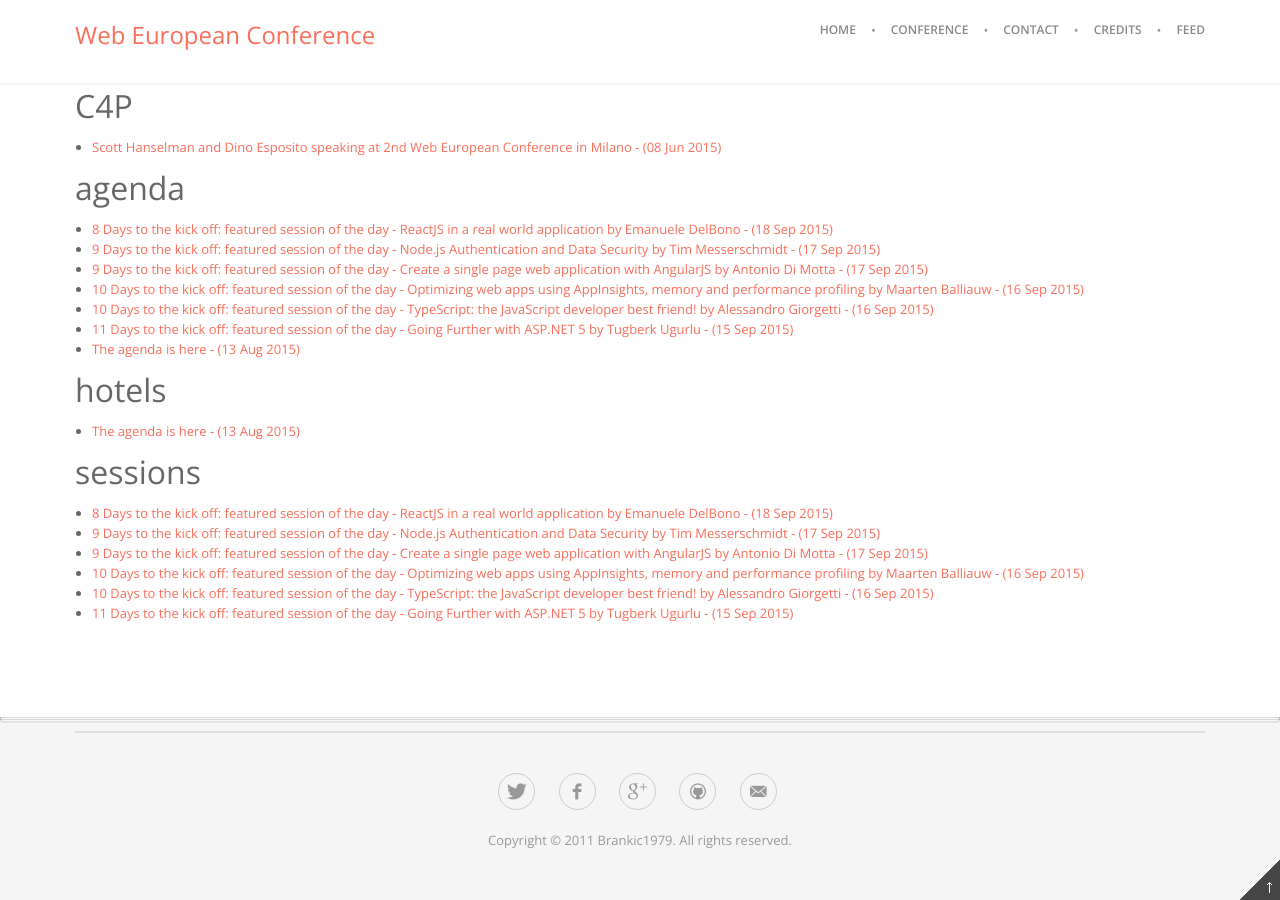
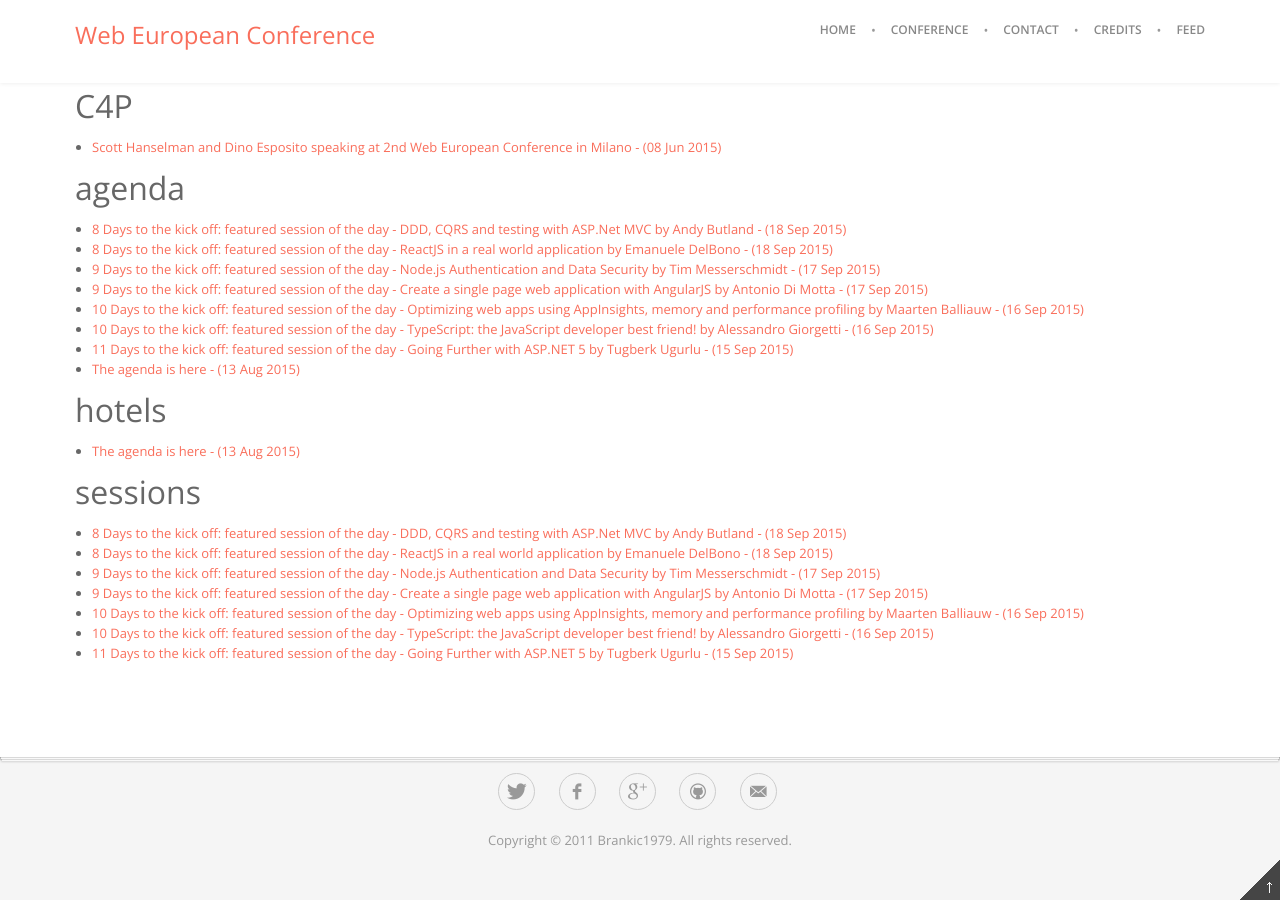
Before and after one commit to Web-European-Conference/blog, a Jekyll site: the page built from tag/index.html, in a window 1280 px wide and 900 px high, scrolled down 969 px. Built offline with Jekyll 4.4.1, drawn with Linux system fonts in a browser that asks for light colours; Markdown is read by kramdown in place of the engine named in the settings; comment, search, counter and statistics services are not loaded.

Commit message:
PostTitle(8 Days to the kick off: featured session of the day - DDD, CQRS and testing with ASP .Net MVC by @andybutland) Link(http://blog.webnextconf.eu/2015/09/18/08-days-to-the-conference-MVC-butland/) Scheduled(2015-09-18T16:00+02:00)

```diff
--- a/_drafts/_unplanned_2015-09-XX-XX-days-to-the-conference-MVC-butland.markdown
+++ b/_posts/2015-09-18-08-days-to-the-conference-MVC-butland.markdown
@@ -1,7 +1,7 @@
 ---
 layout: post
-date: 2015-09-XX 3:00PM
-title: "XX Days to the kick off: featured session of the day - DDD, CQRS and testing with ASP.Net MVC by Andy Butland"
+date: 2015-09-18 4:00PM
+title: "8 Days to the kick off: featured session of the day - DDD, CQRS and testing with ASP.Net MVC by Andy Butland"
 description: "Featured session of the day is DDD, CQRS and testing with ASP.Net MVC by Andy Butland"
 imagePath: /assets/2015/09/andy.jpg
 comments: true
@@ -12,7 +12,8 @@
 - agenda
 ---
 
-We are continuing our tour of the sessions: with 10 days the Web European Conference, the featured session is **DDD, CQRS and testing with ASP.Net MVC** and we asked [Andy Butland](http://web-matters.blogspot.it/) to tell us more about his session and about himself.
+So far we explored one session per time-slot: with 8 days the Web European Conference, we are featuring another talk for the first slot of the afternoon, **DDD, CQRS and testing with ASP.Net MVC** and we asked [Andy Butland](http://web-matters.blogspot.it/) to tell us more about his session and about himself.
+The other session for this time slot is [Optimizing web apps using AppInsights, memory and performance profiling by Maarten Balliauw](http://blog.webnextconf.eu/2015/09/16/10-days-to-the-conference-appinsight-maarten/), so you can start making your first choice: Azure or software architecture with ASP.NET MVC?
 
 ### Q: Tell us a bit more about your session
 **A**:The topic I plan to cover in my session at the conference stems primarily from a process I went through around a year ago moving back into custom web application development from a period working mostly on CMS projects.  I wanted to try to distil information I'd been reading from a number of book and online sources, to try to find an appropriate architecture and set of techniques for the applications I was looking to build.  Something that followed best practices but wasn't overkill from a complex archeticture perspective for the projects.
@@ -24,3 +25,6 @@
 **A**: I have been building websites and applications, primarily on the Microsoft stack, since the days of classic ASP. My tools of choice these days are ASP.Net MVC, SQL Server, Entity Framework, JavaScript and the CMS platforms Umbraco and EPiServer. I work at [Zone](http://www.thisiszone.com), a primarily UK based digital agency, where he heads up the .Net development team working on projects for Coca-Cola, Tesco, RSPB and other clients.
 
 Although earning the Ryanair frequent flyer points by working from the London office every couple of weeks or so, I live in Bassano del Grappa, Italy, with a very short commute to my home office.
+
+## Register to the Web European Conference
+If you want to attend this session but haven't registered to the [Web European Conference](http://webnextconf.eu/) yet, you still have some time: [go register](http://webnextconf.eventbrite.com/) before all 900 tickets are gone.
```
